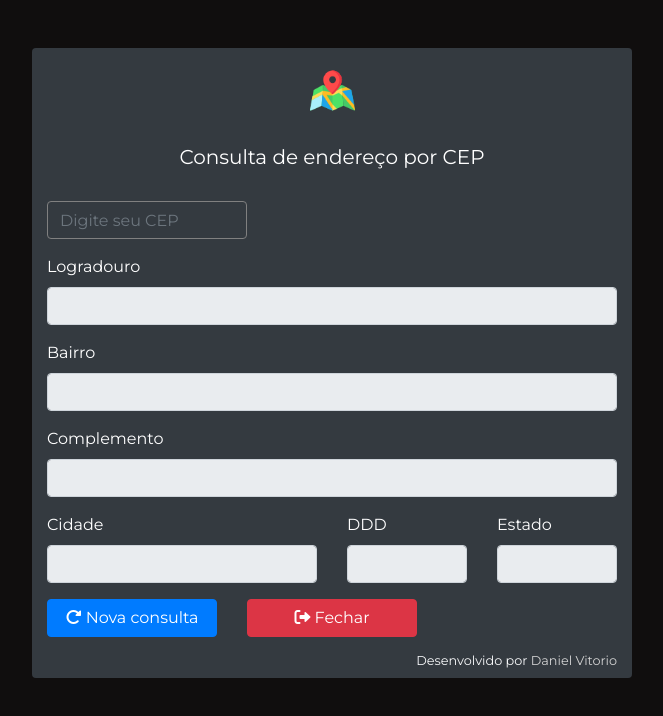
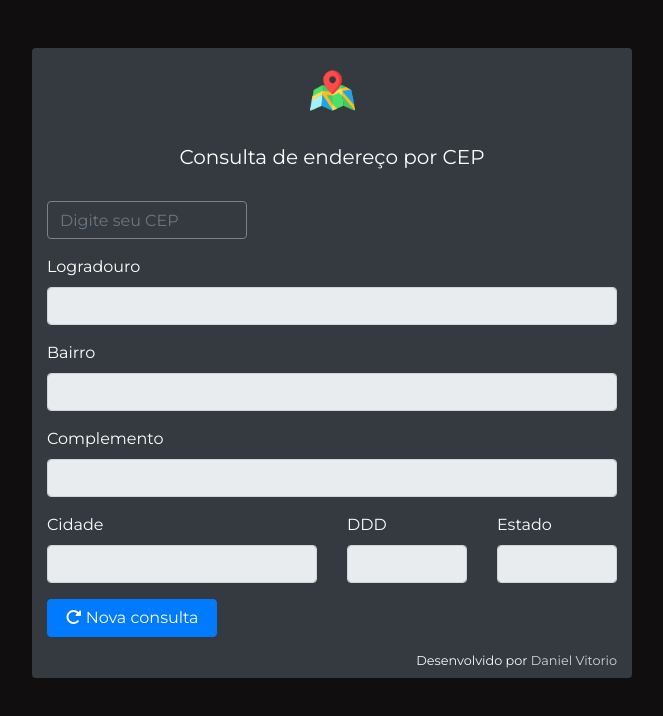
Before and after one commit to dvitorio/Consulta-por-CEP, a plain HTML site: page index.html in a window 1280 px wide. Shown: the whole page, without its empty margins (308-971 px from the left). Drawn offline with nearby package versions, Linux system fonts and the light colour scheme.

Commit message:
Remove Close button

```diff
--- a/index.html
+++ b/index.html
@@ -47,9 +47,6 @@
                     <div class="col-sm-4">
                          <button class="btn btn-block btn-primary mb-3" id="btnCleanFields"><i class="fa-solid fa-rotate-right"></i> Nova consulta</button>
                     </div>
-                    <div class="col-sm-4">
-                         <button class="btn btn-block btn-danger mb-3" id="btnClose"><i class="fa-solid fa-right-from-bracket"></i> Fechar</button>
-                    </div>
                </div>
 
                <div class="footer">
--- a/js/scripts.js
+++ b/js/scripts.js
@@ -43,6 +43,5 @@ btnCleanFields.onclick = ()=>{
 
 /**CLOSE APPLICATION (FECHA A APLICAÇÃO) */
 document.getElementById("btnClose").onclick = ()=>{
-     window.open();
      window.close();
 };
```
